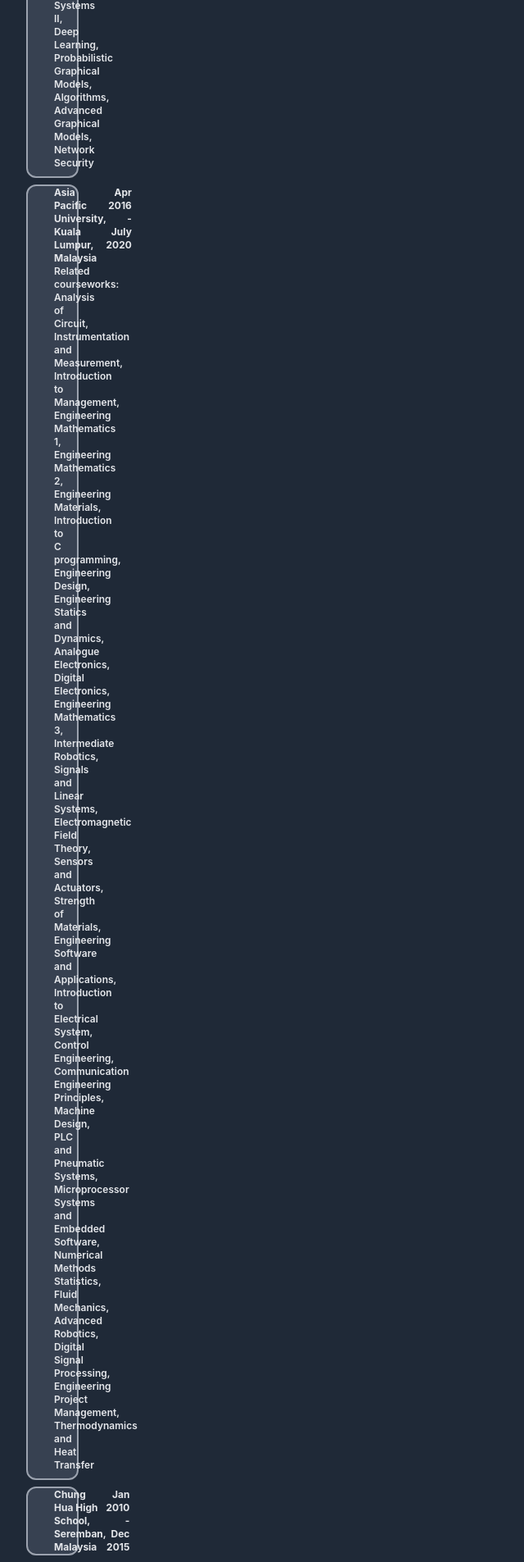
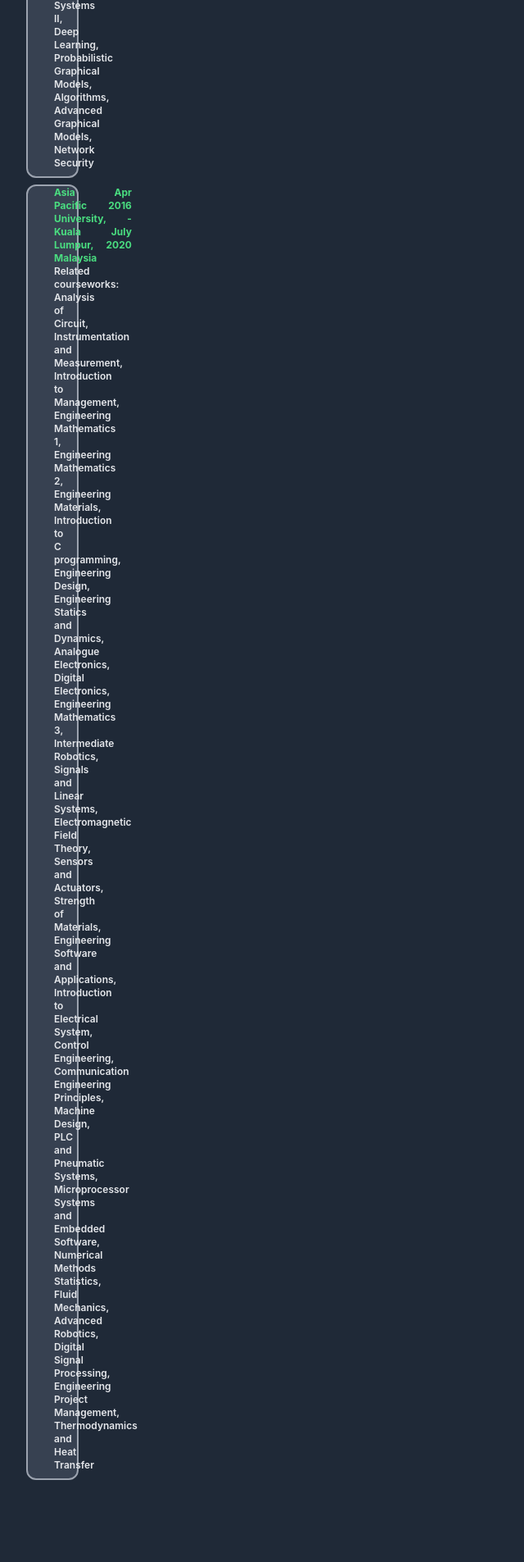
Before and after one commit to Shaun10020/portfolio, a React (Create React App) app: page /#/education in a window 1280 px wide. Shown: the part 779-2684 px from the top of the page at 82% size, without its empty margins (0-640 px from the left). After the commit the page ends 2592 px from the top, so only its background shows below. Built offline with nearby package versions, Linux system fonts and the light colour scheme.

Commit message:
update header text color

```diff
--- a/src/components/Education.js
+++ b/src/components/Education.js
@@ -82,16 +82,6 @@
               </span>
             </div>
           </div>
-          <div class="card">
-            <div class="flex justify-between">
-              <div class="card-title">
-                  Chung Hua High School, Seremban, Malaysia
-              </div>
-              <div class="card-time">
-                  Jan 2010 - Dec 2015
-              </div>
-            </div>
-          </div>
         </div>
       </div>
     );
--- a/src/index.css
+++ b/src/index.css
@@ -47,15 +47,15 @@
 };
 
 .card-title-primary{
-  @apply m-2 mb-0 ml-8 font-bold text-left text-xs md:text-lg
+  @apply text-green-400 m-2 mb-0 ml-8 font-bold text-left text-xs md:text-lg
 };
 
 .card-title{
-  @apply ml-8 font-bold text-left text-xs md:text-lg;
+  @apply text-green-400 ml-8 font-bold text-left text-xs md:text-lg;
 };
 
 .card-time{
-  @apply mr-8 font-bold text-right text-xs md:text-lg
+  @apply text-green-400 mr-8 font-bold text-right text-xs md:text-lg
 };
 
 .card-text{
```
